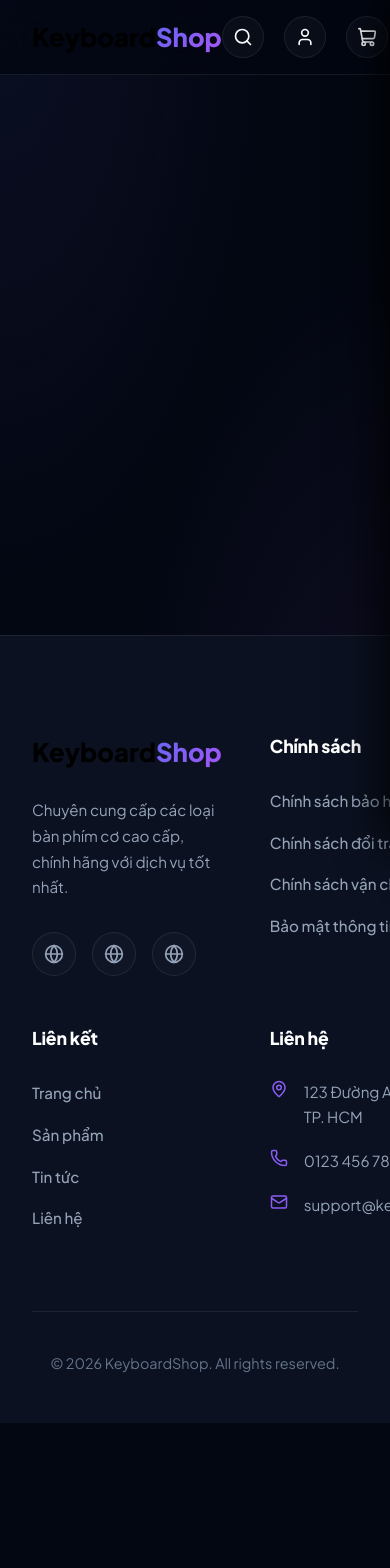
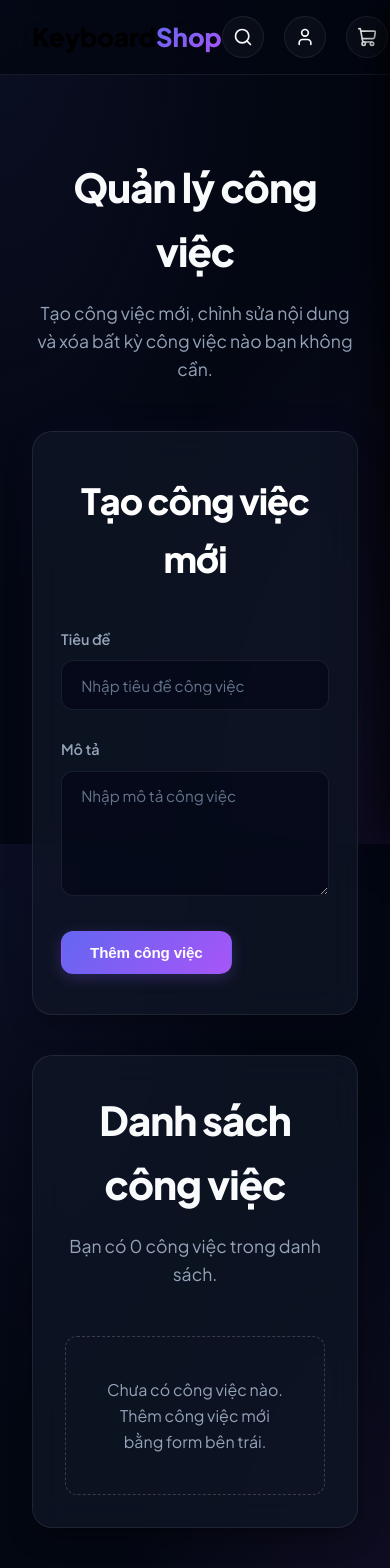
Before and after one commit to t0fu12345/team4, a React (Vite) app in the folder webbanhang/: page /tasks in a window 390 px wide. Shown: the top 1568 px of the page. Before the commit the page ends 1423 px from the top, so only its background shows below. Built offline with nearby package versions, Linux system fonts and the light colour scheme.

Commit message:
feat: Add task management feature with CRUD operations

```diff
--- a/webbanhang/src/App.jsx
+++ b/webbanhang/src/App.jsx
@@ -9,6 +9,7 @@ import NewsDetail from './pages/NewsDetail';
 import Contact from './pages/Contact';
 import Login from './pages/Login';
 import Register from './pages/Register';
+import Tasks from './pages/Tasks';
 import './App.css';
 
 function App() {
@@ -22,6 +23,7 @@ function App() {
             <Route path="/product/:id" element={<ProductDetail />} />
             <Route path="/news" element={<News />} />
             <Route path="/news/:id" element={<NewsDetail />} />
+            <Route path="/tasks" element={<Tasks />} />
             <Route path="/contact" element={<Contact />} />
             <Route path="/login" element={<Login />} />
             <Route path="/register" element={<Register />} />
--- a/webbanhang/src/components/Header.jsx
+++ b/webbanhang/src/components/Header.jsx
@@ -16,6 +16,7 @@ const Header = () => {
           <nav className="nav">
             <NavLink to="/" end>Trang chủ</NavLink>
             <NavLink to="/products">Sản phẩm</NavLink>
+            <NavLink to="/tasks">Công việc</NavLink>
             <NavLink to="/news">Tin tức</NavLink>
             <NavLink to="/contact">Liên hệ</NavLink>
           </nav>
--- a/webbanhang/src/index.css
+++ b/webbanhang/src/index.css
@@ -1,4 +1,4 @@
-@import url('https://fonts.googleapis.com/css2?family=Plus+Jakarta+Sans:ital,wght@0,300;0,400;0,500;0,600;0,700;0,800;1,400&display=swap');
+@import url("https://fonts.googleapis.com/css2?family=Plus+Jakarta+Sans:ital,wght@0,300;0,400;0,500;0,600;0,700;0,800;1,400&display=swap");
 
 :root {
   /* Color Tokens */
@@ -43,7 +43,11 @@
 }
 
 body {
-  font-family: 'Plus Jakarta Sans', system-ui, -apple-system, sans-serif;
+  font-family:
+    "Plus Jakarta Sans",
+    system-ui,
+    -apple-system,
+    sans-serif;
   color: var(--text-color);
   line-height: 1.6;
   background-color: var(--bg-color);
@@ -251,7 +255,7 @@ img {
 }
 
 .nav a::after {
-  content: '';
+  content: "";
   position: absolute;
   bottom: 0;
   left: 0;
@@ -339,15 +343,19 @@ img {
 }
 
 .hero::before {
-  content: '';
+  content: "";
   position: absolute;
   inset: 0;
   background-image:
-    linear-gradient(rgba(255,255,255,0.015) 1px, transparent 1px),
-    linear-gradient(90deg, rgba(255,255,255,0.015) 1px, transparent 1px);
+    linear-gradient(rgba(255, 255, 255, 0.015) 1px, transparent 1px),
+    linear-gradient(90deg, rgba(255, 255, 255, 0.015) 1px, transparent 1px);
   background-size: 40px 40px;
   background-position: center;
-  mask-image: radial-gradient(ellipse 60% 60% at 50% 50%, #000 40%, transparent 100%);
+  mask-image: radial-gradient(
+    ellipse 60% 60% at 50% 50%,
+    #000 40%,
+    transparent 100%
+  );
   pointer-events: none;
 }
 
@@ -575,10 +583,10 @@ img {
 }
 
 .detail-image::after {
-  content: '';
+  content: "";
   position: absolute;
   inset: 0;
-  box-shadow: inset 0 0 40px rgba(0,0,0,0.4);
+  box-shadow: inset 0 0 40px rgba(0, 0, 0, 0.4);
   pointer-events: none;
 }
 
@@ -692,6 +700,105 @@ img {
   font-weight: 800;
   color: var(--white);
   letter-spacing: -0.03em;
+}
+
+.task-page {
+  padding-top: 4rem;
+}
+
+.task-grid {
+  display: grid;
+  grid-template-columns: 1fr 1.35fr;
+  gap: 2.5rem;
+  align-items: flex-start;
+}
+
+.task-form-container {
+  margin: 0;
+}
+
+.task-list-container {
+  background: var(--card-bg);
+  border: 1px solid var(--border-color);
+  border-radius: var(--border-radius-lg);
+  backdrop-filter: blur(16px);
+  padding: 2rem;
+  box-shadow: var(--shadow);
+}
+
+.task-list-header {
+  margin-bottom: 1.75rem;
+}
+
+.task-list {
+  display: flex;
+  flex-direction: column;
+  gap: 1rem;
+}
+
+.task-card {
+  background: rgba(255, 255, 255, 0.03);
+  border: 1px solid rgba(255, 255, 255, 0.08);
+  border-radius: var(--border-radius-md);
+  padding: 1.35rem 1.5rem;
+  display: flex;
+  justify-content: space-between;
+  align-items: flex-start;
+  gap: 1.5rem;
+  transition:
+    transform 0.25s ease,
+    border-color 0.25s ease;
+}
+
+.task-card:hover {
+  transform: translateY(-2px);
+  border-color: var(--primary-color);
+}
+
+.task-card h3 {
+  font-size: 1.15rem;
+  margin-bottom: 0.5rem;
+  color: var(--white);
+}
+
+.task-card p {
+  color: var(--text-muted);
+  line-height: 1.7;
+}
+
+.task-card-footer {
+  display: flex;
+  gap: 0.75rem;
+  flex-wrap: wrap;
+}
+
+.task-empty {
+  padding: 2.5rem;
+  text-align: center;
+  color: var(--text-muted);
+  border: 1px dashed rgba(255, 255, 255, 0.18);
+  border-radius: var(--border-radius-md);
+}
+
+.task-page .section-title {
+  font-size: 2.5rem;
+}
+
+.task-page .section-subtitle {
+  margin-bottom: 3rem;
+}
+
+.form-actions {
+  display: flex;
+  gap: 1rem;
+  flex-wrap: wrap;
+  justify-content: flex-start;
+}
+
+@media (max-width: 980px) {
+  .task-grid {
+    grid-template-columns: 1fr;
+  }
 }
 
 .form-group {
@@ -1005,7 +1112,8 @@ img {
   box-shadow: 0 5px 15px var(--primary-glow);
 }
 
-.footer-links h4, .footer-contact h4 {
+.footer-links h4,
+.footer-contact h4 {
   font-size: 1.1rem;
   font-weight: 800;
   margin-bottom: 1.75rem;
--- /dev/null
+++ b/webbanhang/src/pages/Tasks.jsx
@@ -0,0 +1,167 @@
+import { useEffect, useState } from 'react';
+
+const TASKS_STORAGE_KEY = 'taskManagement.tasks';
+
+const Tasks = () => {
+    const [tasks, setTasks] = useState([]);
+    const [title, setTitle] = useState('');
+    const [description, setDescription] = useState('');
+    const [editingTaskId, setEditingTaskId] = useState(null);
+
+    useEffect(() => {
+        try {
+            const stored = localStorage.getItem(TASKS_STORAGE_KEY);
+            if (stored) {
+                setTasks(JSON.parse(stored));
+            }
+        } catch (error) {
+            console.error('Không thể đọc tasks từ localStorage', error);
+        }
+    }, []);
+
+    useEffect(() => {
+        localStorage.setItem(TASKS_STORAGE_KEY, JSON.stringify(tasks));
+    }, [tasks]);
+
+    const resetForm = () => {
+        setTitle('');
+        setDescription('');
+        setEditingTaskId(null);
+    };
+
+    const handleSubmit = (event) => {
+        event.preventDefault();
+
+        const trimmedTitle = title.trim();
+        if (!trimmedTitle) {
+            return;
+        }
+
+        if (editingTaskId) {
+            setTasks((currentTasks) =>
+                currentTasks.map((task) =>
+                    task.id === editingTaskId
+                        ? { ...task, title: trimmedTitle, description: description.trim() }
+                        : task
+                )
+            );
+        } else {
+            setTasks((currentTasks) => [
+                {
+                    id: Date.now().toString(),
+                    title: trimmedTitle,
+                    description: description.trim(),
+                    createdAt: new Date().toISOString(),
+                },
+                ...currentTasks,
+            ]);
+        }
+
+        resetForm();
+    };
+
+    const handleEdit = (task) => {
+        setTitle(task.title);
+        setDescription(task.description);
+        setEditingTaskId(task.id);
+        window.scrollTo({ top: 0, behavior: 'smooth' });
+    };
+
+    const handleDelete = (taskId) => {
+        setTasks((currentTasks) => currentTasks.filter((task) => task.id !== taskId));
+        if (editingTaskId === taskId) {
+            resetForm();
+        }
+    };
+
+    return (
+        <section className="section task-page">
+            <div className="container">
+                <div className="section-header">
+                    <h1 className="section-title">Quản lý công việc</h1>
+                    <p className="section-subtitle">
+                        Tạo công việc mới, chỉnh sửa nội dung và xóa bất kỳ công việc nào bạn không cần.
+                    </p>
+                </div>
+
+                <div className="task-grid">
+                    <div className="form-container task-form-container">
+                        <h2 className="form-title">{editingTaskId ? 'Chỉnh sửa công việc' : 'Tạo công việc mới'}</h2>
+                        <form onSubmit={handleSubmit}>
+                            <div className="form-group">
+                                <label htmlFor="task-title">Tiêu đề</label>
+                                <input
+                                    id="task-title"
+                                    className="form-control"
+                                    type="text"
+                                    value={title}
+                                    onChange={(event) => setTitle(event.target.value)}
+                                    placeholder="Nhập tiêu đề công việc"
+                                />
+                            </div>
+
+                            <div className="form-group">
+                                <label htmlFor="task-description">Mô tả</label>
+                                <textarea
+                                    id="task-description"
+                                    className="form-control"
+                                    value={description}
+                                    onChange={(event) => setDescription(event.target.value)}
+                                    placeholder="Nhập mô tả công việc"
+                                    rows={5}
+                                />
+                            </div>
+
+                            <div className="form-actions">
+                                <button type="submit" className="btn btn-primary">
+                                    {editingTaskId ? 'Lưu thay đổi' : 'Thêm công việc'}
+                                </button>
+                                {editingTaskId && (
+                                    <button type="button" className="btn btn-outline" onClick={resetForm}>
+                                        Hủy
+                                    </button>
+                                )}
+                            </div>
+                        </form>
+                    </div>
+
+                    <div className="task-list-container">
+                        <div className="task-list-header">
+                            <h2 className="section-title">Danh sách công việc</h2>
+                            <p className="section-subtitle">
+                                Bạn có {tasks.length} công việc {tasks.length === 1 ? 'trong danh sách' : 'trong danh sách'}.
+                            </p>
+                        </div>
+
+                        {tasks.length === 0 ? (
+                            <div className="task-empty">
+                                <p>Chưa có công việc nào. Thêm công việc mới bằng form bên trái.</p>
+                            </div>
+                        ) : (
+                            <div className="task-list">
+                                {tasks.map((task) => (
+                                    <div key={task.id} className="task-card">
+                                        <div>
+                                            <h3>{task.title}</h3>
+                                            {task.description && <p>{task.description}</p>}
+                                        </div>
+                                        <div className="task-card-footer">
+                                            <button className="btn btn-outline" onClick={() => handleEdit(task)}>
+                                                Sửa
+                                            </button>
+                                            <button className="btn btn-accent" onClick={() => handleDelete(task.id)}>
+                                                Xóa
+                                            </button>
+                                        </div>
+                                    </div>
+                                ))}
+                            </div>
+                        )}
+                    </div>
+                </div>
+            </div>
+        </section>
+    );
+};
+
+export default Tasks;
```
